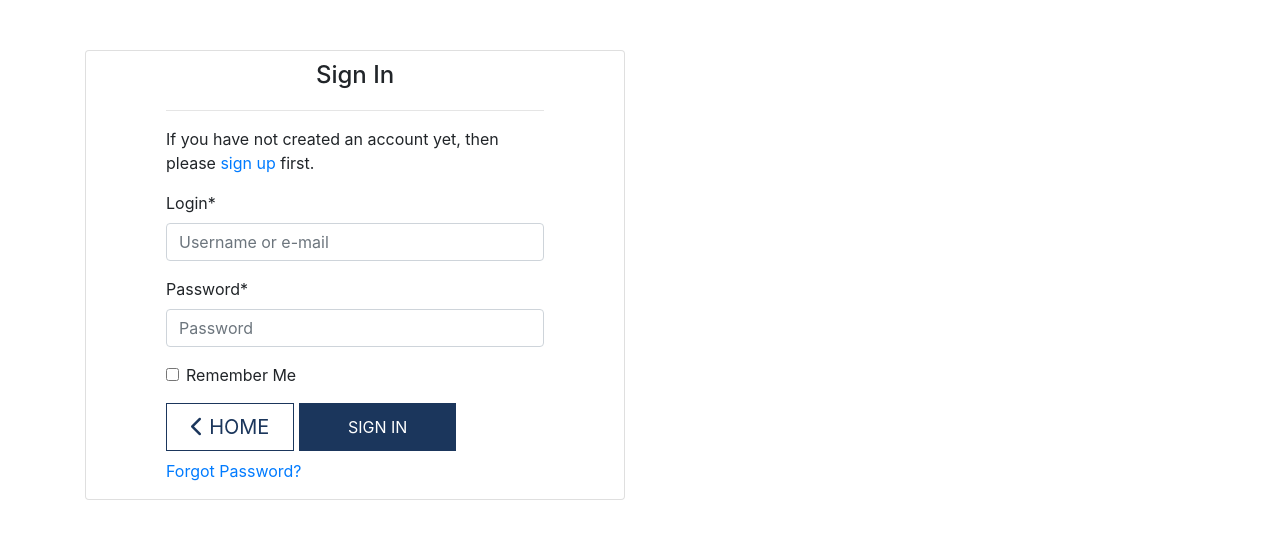
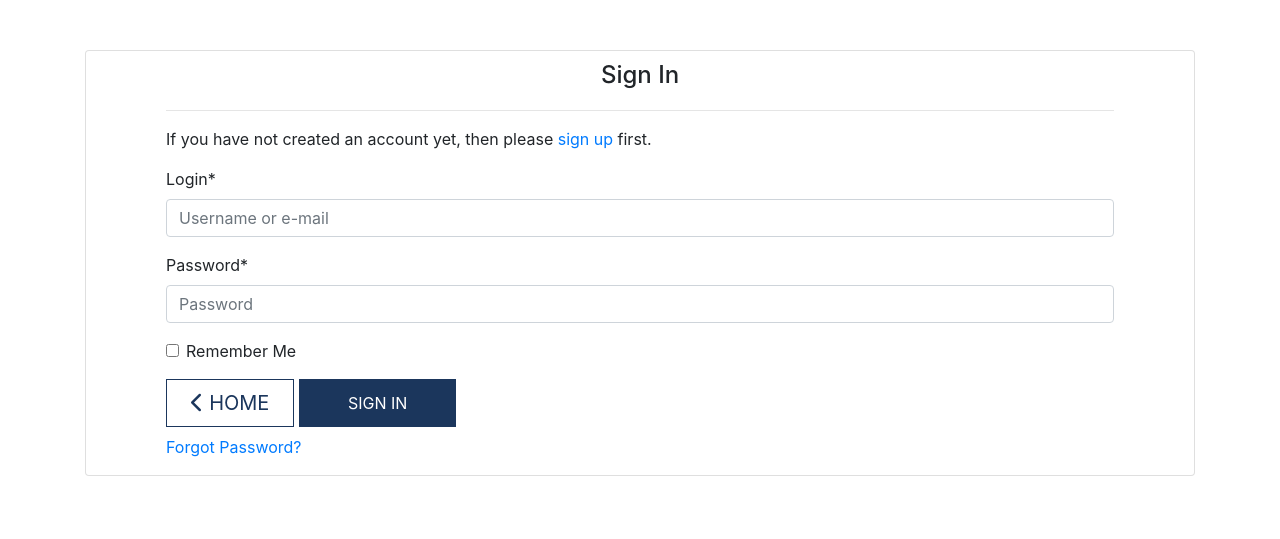
Before and after one commit to Shazi-dani/smart_tech_v1, a Django app: a page that uses templates/allauth/account/base.html in a window 1280 px wide. Shown: the part 128-667 px from the top of the page. Run offline with Django 3.2, Linux system fonts and the light colour scheme; some libraries are stand-ins or nearby versions.

Commit message:
updated the forms ui for medium screens

```diff
--- a/templates/allauth/account/base.html
+++ b/templates/allauth/account/base.html
@@ -4,7 +4,7 @@
     <div class="container header-container allauth-card-container">
         <div class="overlay"></div>
         <div class="row">
-            <div class="col-12 col-md-6 mt-5">
+            <div class="col-12 mt-5">
                 <div class="allauth-form-inner-content">
                     {% block inner_content %}
                     {% endblock %}
```
